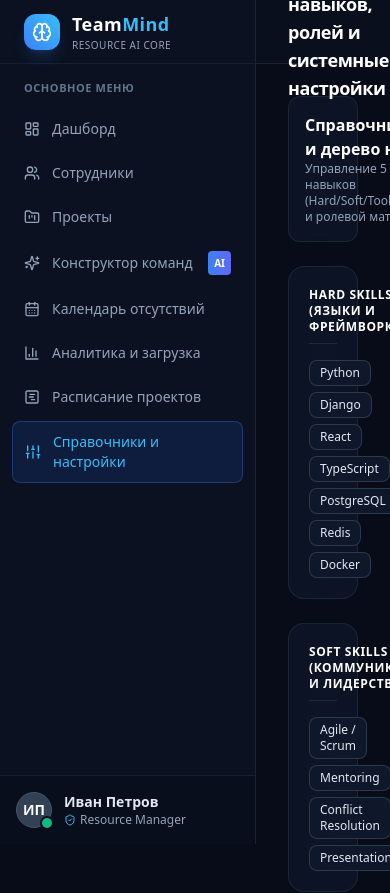
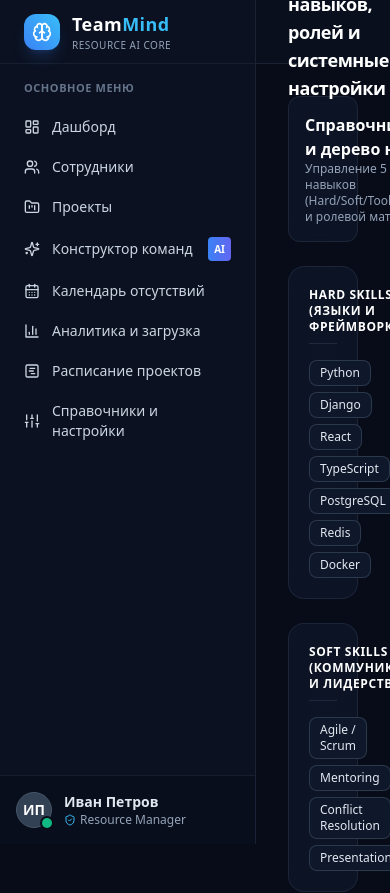
Before and after one commit to HanyraH/TeamMind_sammo, a React (Vite) app in the folder frontend/: page /settings in a window 390 px wide. Shown: the top 893 px of the page. Built offline with nearby package versions, Linux system fonts and the light colour scheme.

Commit message:
feat(ui): create base Layout with Sidebar, Navbar and responsive navigation

```diff
--- a/frontend/src/components/Sidebar.tsx
+++ b/frontend/src/components/Sidebar.tsx
@@ -1,4 +1,5 @@
 import React from 'react';
+import clsx from 'clsx';
 import { NavLink } from 'react-router-dom';
 import {
   LayoutDashboard,
@@ -47,16 +48,17 @@ export const Sidebar: React.FC = () => {
           const Icon = item.icon;
           return (
             <NavLink
-              key={item.path}
-              to={item.path}
-              className={({ isActive }) =>
-                `flex items-center justify-between px-3 py-2.5 rounded-lg text-sm font-medium transition-all duration-150 ${
-                  isActive
-                    ? 'bg-blue-600/15 text-brand-sky border border-blue-500/30 shadow-sm'
-                    : 'text-slate-400 hover:text-slate-100 hover:bg-slate-800/50'
-                }`
+            to='/constructor'
+            className={({ isActive }) =>
+              clsx(
+                'flex items-center justify-between px-3 py-2 rounded-lg text-sm font-medium transition-colors',
+                isActive
+                ? 'bg-indigo-600 text-white'
+                : 'text-slate-300 hover:bg-slate-800'
+              )
               }
             >
+
               <div className="flex items-center gap-3">
                 <Icon className="w-4 h-4 shrink-0" />
                 <span>{item.label}</span>
```
